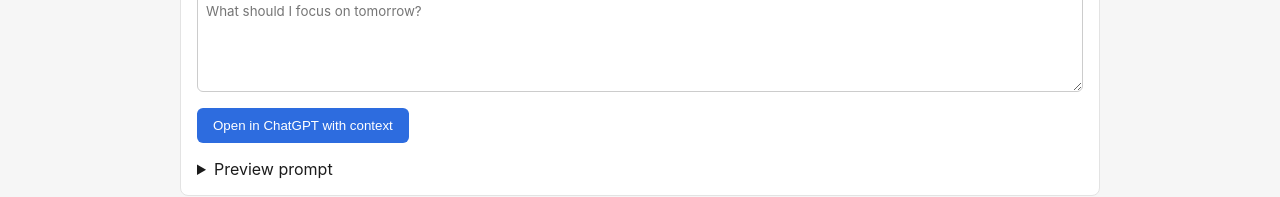
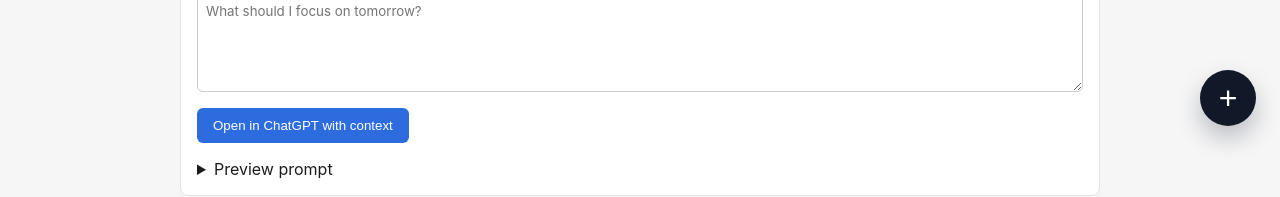
Before and after one commit to ajmvader05/Chronos-AI, a React (Vite) app in the folder chronos-ui/: page / in a window 1280 px wide. Shown: the part 650-847 px from the top of the page. Built offline with nearby package versions, Linux system fonts and the light colour scheme; no server answers.

Commit message:
Add floating action button for modal

```diff
--- a/chronos-ui/src/App.jsx
+++ b/chronos-ui/src/App.jsx
@@ -3,10 +3,43 @@ import { useState } from "react";
 import DaySummary from "./components/DaySummary.jsx";
 import TaskList from "./components/TaskList.jsx";
 import AskCaroline from "./components/AskCaroline.jsx";
+import FloatingAddButton from "./components/FloatingAddButton.jsx";
+
+const AddModal = () => {
+  return (
+    <div
+      style={{
+        position: "fixed",
+        inset: 0,
+        backgroundColor: "rgba(15, 23, 42, 0.35)",
+        display: "flex",
+        alignItems: "center",
+        justifyContent: "center",
+        zIndex: 20,
+      }}
+    >
+      <div
+        style={{
+          backgroundColor: "#ffffff",
+          borderRadius: "16px",
+          padding: "24px 28px",
+          minWidth: "280px",
+          boxShadow: "0 20px 40px rgba(15, 23, 42, 0.2)",
+        }}
+      >
+        <h2 style={{ margin: 0, fontSize: "20px", fontWeight: 600 }}>Add item</h2>
+        <p style={{ margin: "12px 0 0", color: "#475569" }}>
+          Add your new event or task here.
+        </p>
+      </div>
+    </div>
+  );
+};
 
 const App = () => {
   const [events, setEvents] = useState([]);
   const [tasks, setTasks] = useState([]);
+  const [showModal, setShowModal] = useState(false);
 
   return (
     <div className="app">
@@ -28,6 +61,9 @@ const App = () => {
           <AskCaroline events={events} tasks={tasks} />
         </section>
       </main>
+
+      {showModal ? <AddModal /> : null}
+      <FloatingAddButton setShowModal={setShowModal} />
     </div>
   );
 };
--- /dev/null
+++ b/chronos-ui/src/components/FloatingAddButton.jsx
@@ -0,0 +1,28 @@
+const FloatingAddButton = ({ setShowModal }) => {
+  return (
+    <button
+      type="button"
+      onClick={() => setShowModal(true)}
+      style={{
+        position: "fixed",
+        bottom: "24px",
+        right: "24px",
+        width: "56px",
+        height: "56px",
+        borderRadius: "50%",
+        border: "none",
+        backgroundColor: "#111827",
+        color: "#ffffff",
+        fontSize: "32px",
+        lineHeight: 1,
+        cursor: "pointer",
+        boxShadow: "0 12px 24px rgba(15, 23, 42, 0.25)",
+      }}
+      aria-label="Add item"
+    >
+      +
+    </button>
+  );
+};
+
+export default FloatingAddButton;
```
